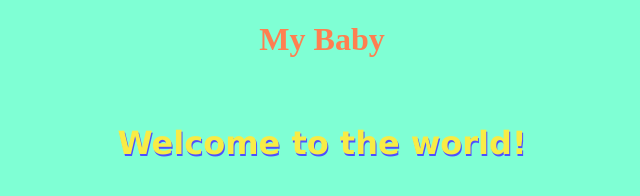
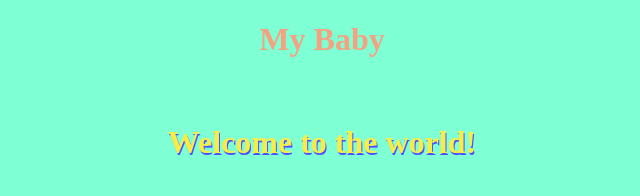
Before and after one commit to DessySI/Stu-Git, a plain HTML site: page INDEX.html in a window 1280 px wide. Shown: the whole page, without its empty margins (318-958 px from the left). Drawn offline with Linux system fonts and the light colour scheme.

Commit message:
add code

```diff
--- a/Assets/style.css
+++ b/Assets/style.css
@@ -3,14 +3,13 @@ body {
 }
 
 h1 {
-    color: coral;
+    color: rgb(245, 162, 131);
     text-align: center;
 }
 
 h2 {
     color: rgb(248, 236, 69);
     text-align: center;
-    font-family: Verdana, Geneva, Tahoma, sans-serif;
     font-size: 32px;
     text-shadow: 1px 2px rgb(79, 79, 255);
 }
```
